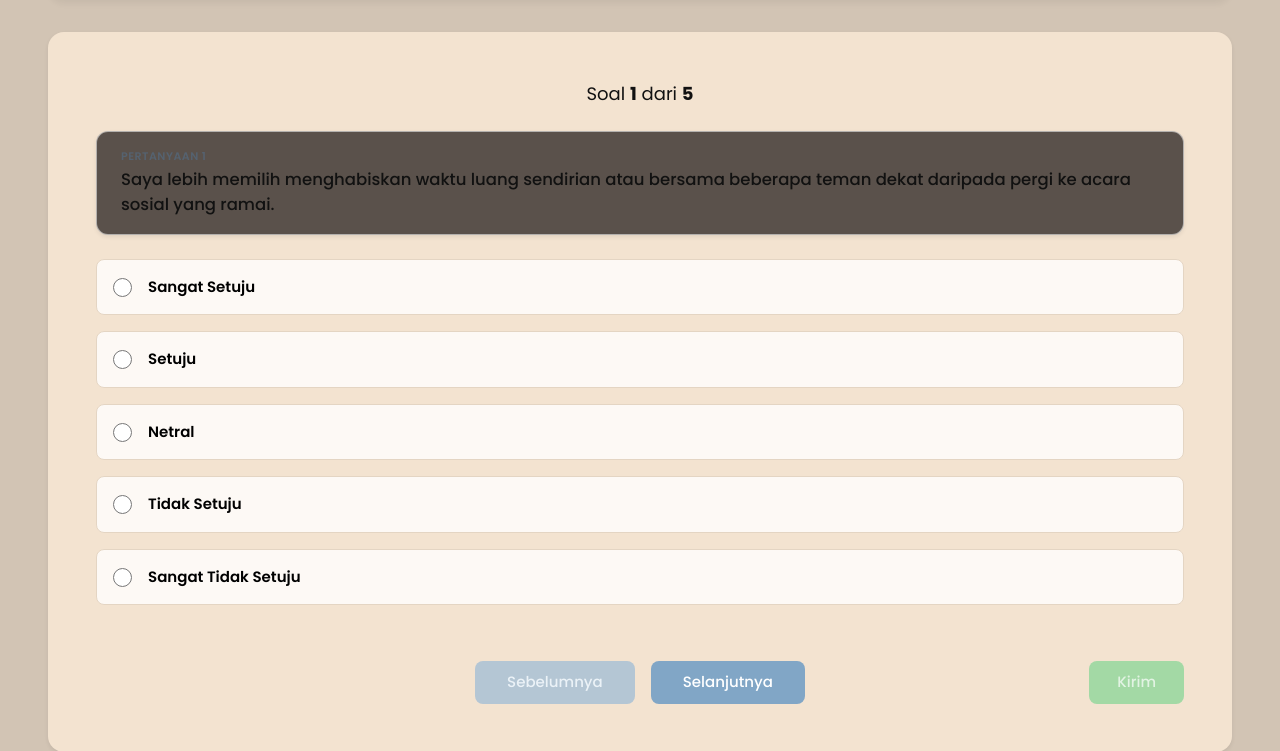
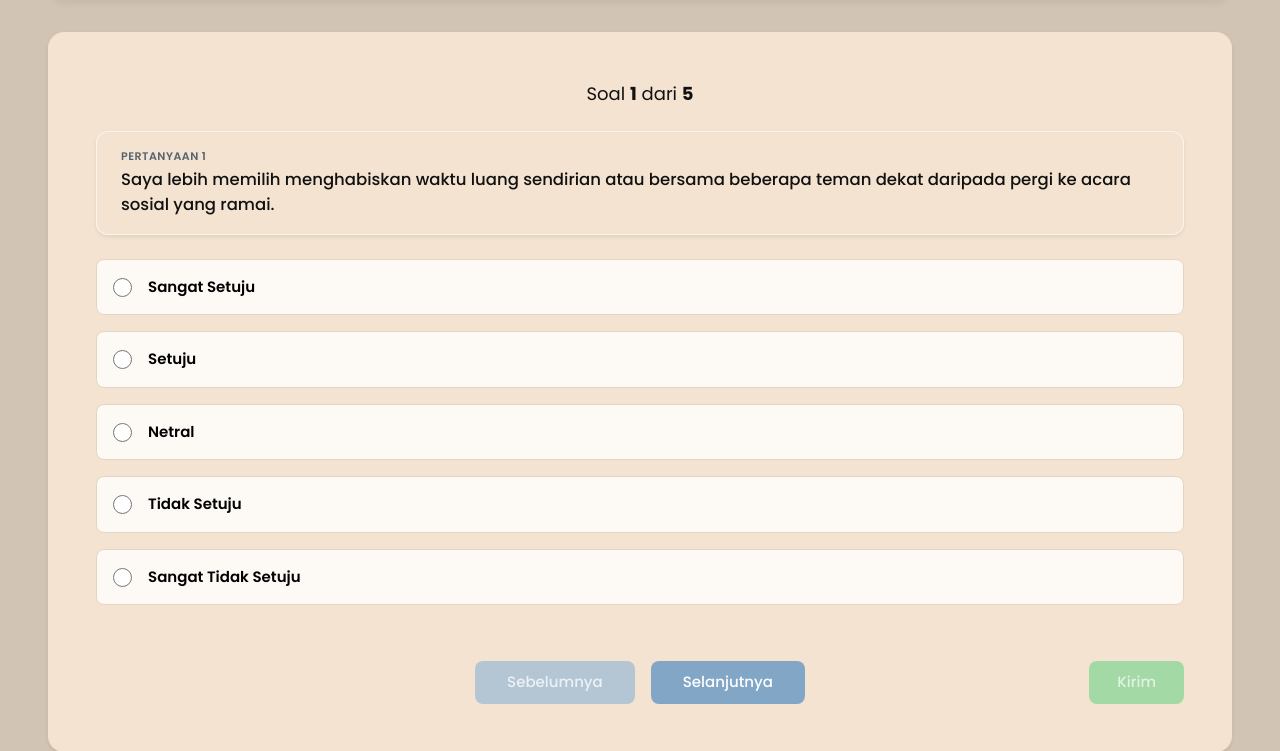
Before and after one commit to Nanda-0101/PROJECT_ADS, a FastAPI app: template app/templates/Tes_Mahasiswa.html in a window 1280 px wide. Shown: the part 129-880 px from the top of the page. Run offline with FastAPI, Linux system fonts and the light colour scheme; the template is opened without the code that fills it, so the values that code supplies are empty; parts of the project's set-up code (start-up, migrations or seed data) failed here and were passed over.

Commit message:
Ganti Warna Box Pertanyaan

```diff
--- a/app/static/css/style_tesmahasiswa.css
+++ b/app/static/css/style_tesmahasiswa.css
@@ -37,7 +37,7 @@ body {
     align-items: center;
     color: white;
     margin-bottom: 2rem;
-    box-shadow: 0 4px 6px rgba(0,0,0,0.05);
+    box-shadow: 0 4px 6px oklch(0% 0 0 / 0.05);
     width: 100%;
 }
 .admin-info { display: flex; align-items: center; gap: 20px; }
@@ -73,8 +73,11 @@ body {
 }
 
 .question-box-wrapper {
-    background-color: var(--info-item-bg);
-    border: 1px solid rgba(255, 255, 255, 0.55) !important;
+    background-color: rgba(243, 227, 208, 0.45) !important;
+    backdrop-filter: blur(10px);
+    -webkit-backdrop-filter: blur(10px);
+    border: 1px solid rgba(255, 255, 255, 0.65) !important;
+    box-shadow: 0 8px 32px 0 rgba(133, 115, 95, 0.08);
     border-radius: 12px !important;
     padding: 16px 24px !important;
     transition: all 0.25s ease-in-out;
```
